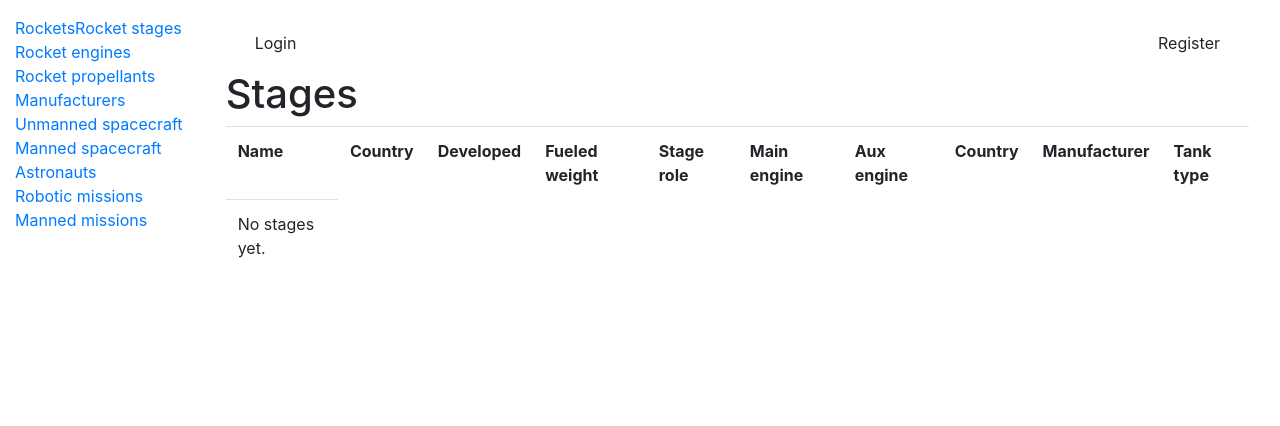
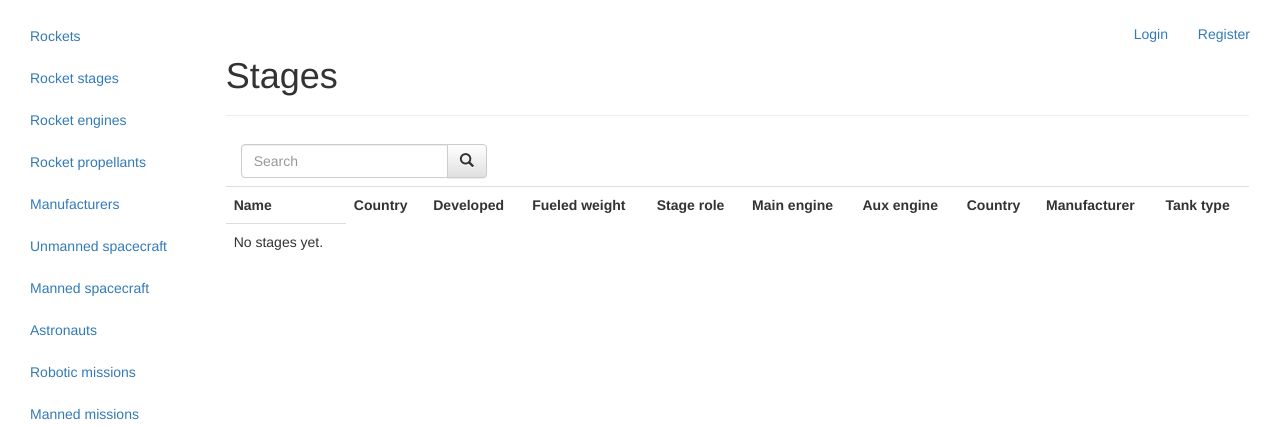
Before and after one commit to Hattivat/hypergolic-django, a Django app: page /stages/ in a window 1280 px wide. Shown: the top 426 px of the page. Run offline with Django 3.2, Linux system fonts and the light colour scheme; data that the repository does not hold is empty; style sheets or scripts are compiled from the project's sources; some libraries are stand-ins or nearby versions.

Commit message:
added a simple search box

```diff
--- a/hypergolic/catalog/templates/catalog/generic_list.html
+++ b/hypergolic/catalog/templates/catalog/generic_list.html
@@ -7,9 +7,19 @@
 
 {% block content %}
     <div class="page-header"><h1>{{ verbose_plural|capfirst }}</h1></div>
-    {% if user.is_authenticated %}
-    <h4><a href={{ create_link }}>Define a new {{ verbose }}</a></h4>
-    {% endif %}
+    <div class="nav horizontal-navbar">
+        <form role="search" class="navbar-form col-sm-2">
+            <div class="input-group add-on">
+                <input type="text" name="q" placeholder="Search" class="form-control">
+                <div class="input-group-btn">
+                    <button type="submit" value="Search" class="btn btn-default"><i class="glyphicon glyphicon-search"></i></button>
+                </div>
+            </div>
+        </form>
+        {% if user.is_authenticated %}
+        <h4><a href={{ create_link }}>Define a new {{ verbose }}</a></h4>
+        {% endif %}
+    </div>
     <table class="table table-hover table-responsive">
         <tr>
             <td><strong>Name</strong></td>
```
